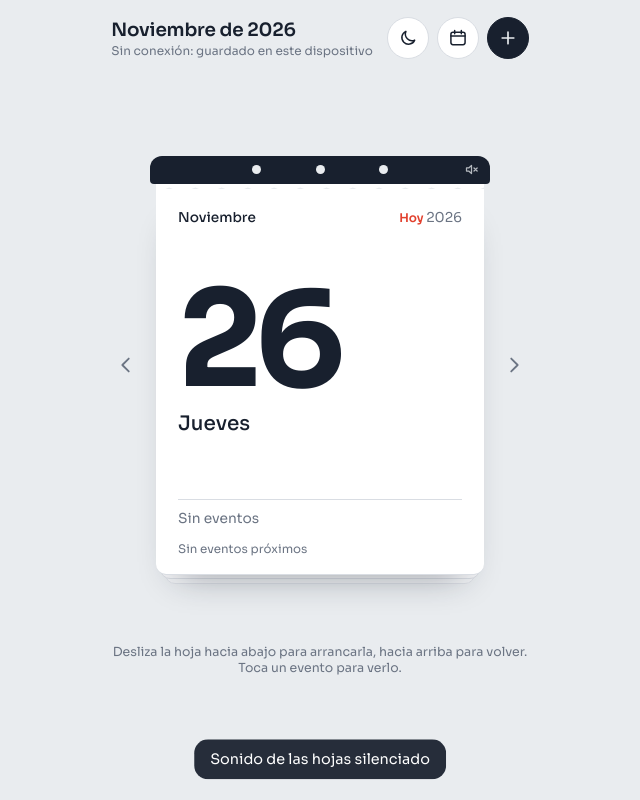
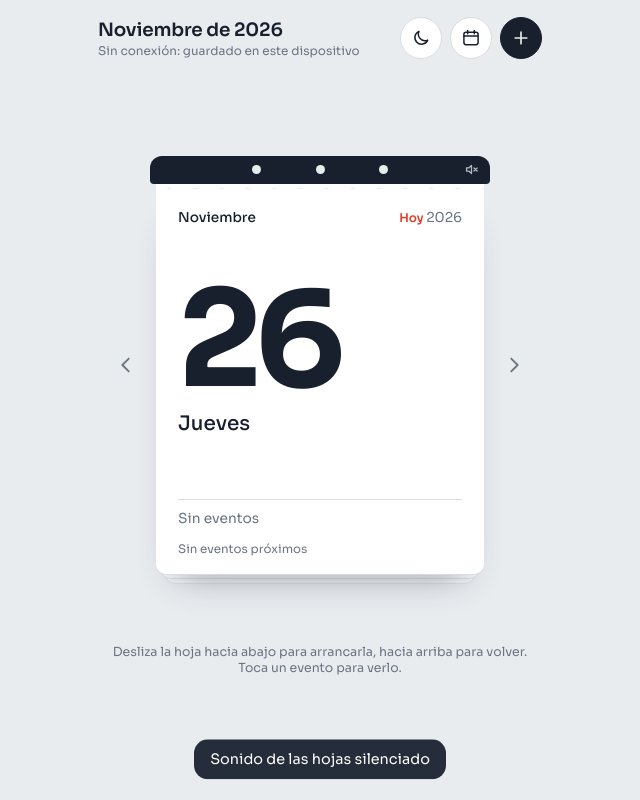
Before and after one commit to PamelaPz/MetasCalendario, a plain HTML site: page index.html in a window 1280 px wide. Both pictures are taken after a click on the button 791 px from the left and 169 px from the top of the page. Shown: the whole page, without its empty margins (320-960 px from the left). Drawn offline with Linux system fonts and the light colour scheme.

Commit message:
Ajustar vista movil: encabezado y avisos
- En modo hoja el encabezado ocupa el ancho de la pantalla. Antes, al
  centrar el calendario, el boton de agregar quedaba fuera de la vista
  en celulares.
- Los avisos (toast) se centran con el ancho disponible del celular en
  lugar de la mitad, asi los textos largos no se parten en tres lineas.

Co-Authored-By: Claude Haiku 5.5 <noreply@anthropic.com>

```diff
--- a/index.html
+++ b/index.html
@@ -182,6 +182,7 @@ body.month-mode header,body.month-mode main{max-width:1040px}
 body.month-mode .countdowns{display:none}
 /* Modo hoja: el calendario se centra en vertical en la pantalla */
 body:not(.month-mode){height:auto;min-height:100%;display:flex;flex-direction:column}
+body:not(.month-mode) header{width:100%} /* en columna flex, el margen auto haria que el encabezado no ocupe el ancho */
 body:not(.month-mode) main{flex:1;display:flex;flex-direction:column;width:100%}
 body:not(.month-mode) #sheetView{flex:1;display:flex;flex-direction:column;justify-content:center}
 .mv-head{display:flex;align-items:center;gap:10px;margin:4px 0 14px}
@@ -290,11 +291,11 @@ body:not(.month-mode) #sheetView{flex:1;display:flex;flex-direction:column;justi
 
 #fx{position:fixed;inset:0;width:100%;height:100%;pointer-events:none;z-index:30}
 .toast{
-  position:fixed;left:50%;bottom:calc(22px + env(safe-area-inset-bottom,0px));transform:translate(-50%,20px);
+  position:fixed;left:0;right:0;margin:0 auto;width:fit-content;bottom:calc(22px + env(safe-area-inset-bottom,0px));transform:translateY(20px);
   background:var(--ink);color:var(--paper);padding:11px 16px;border-radius:14px;font-size:.9rem;z-index:40;
   opacity:0;transition:.25s;pointer-events:none;max-width:calc(100% - 36px);text-align:center;
 }
-.toast.show{opacity:1;transform:translate(-50%,0)}
+.toast.show{opacity:1;transform:none}
 .toast.gcal{background:#1A73E8;color:#fff;font-weight:500;box-shadow:0 10px 24px -12px rgba(26,115,232,.8)}
 [hidden]{display:none !important}
 
```
